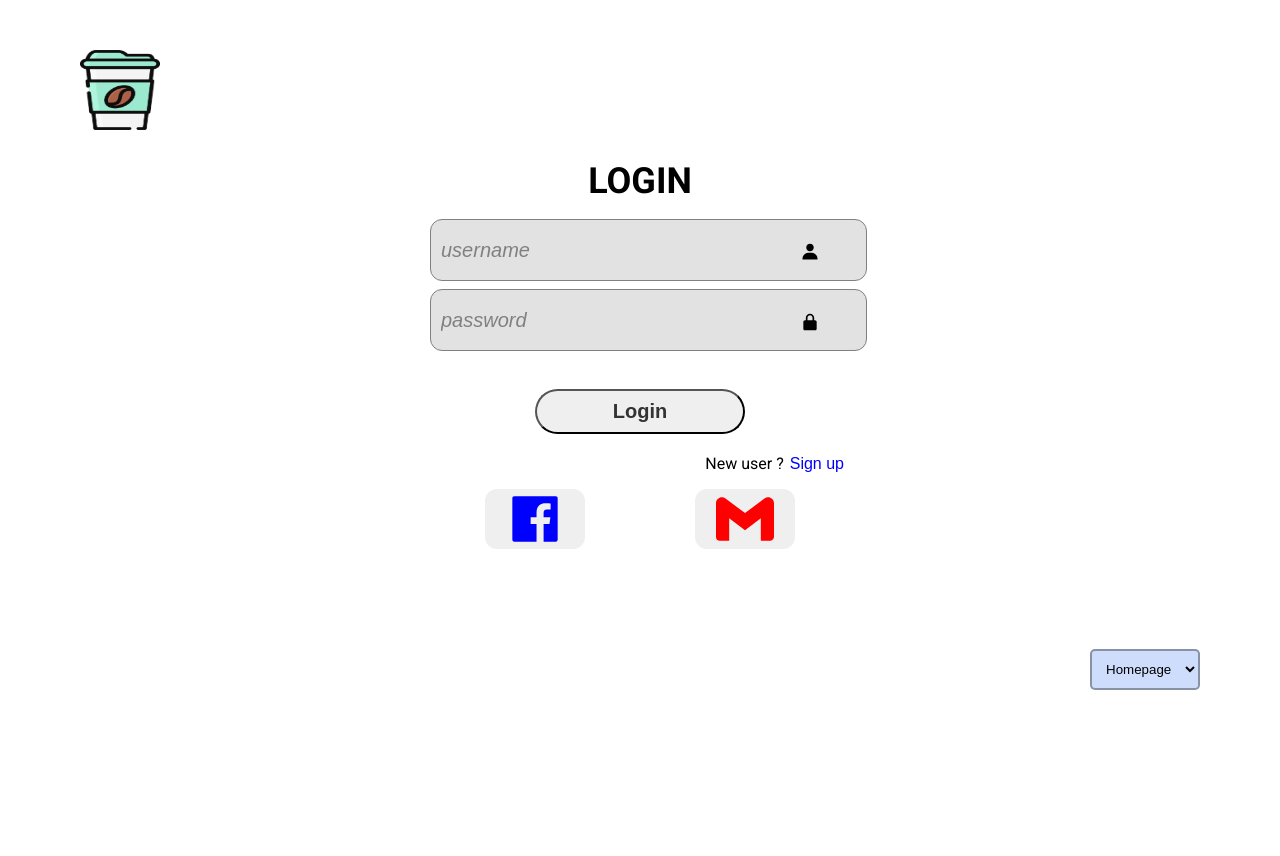
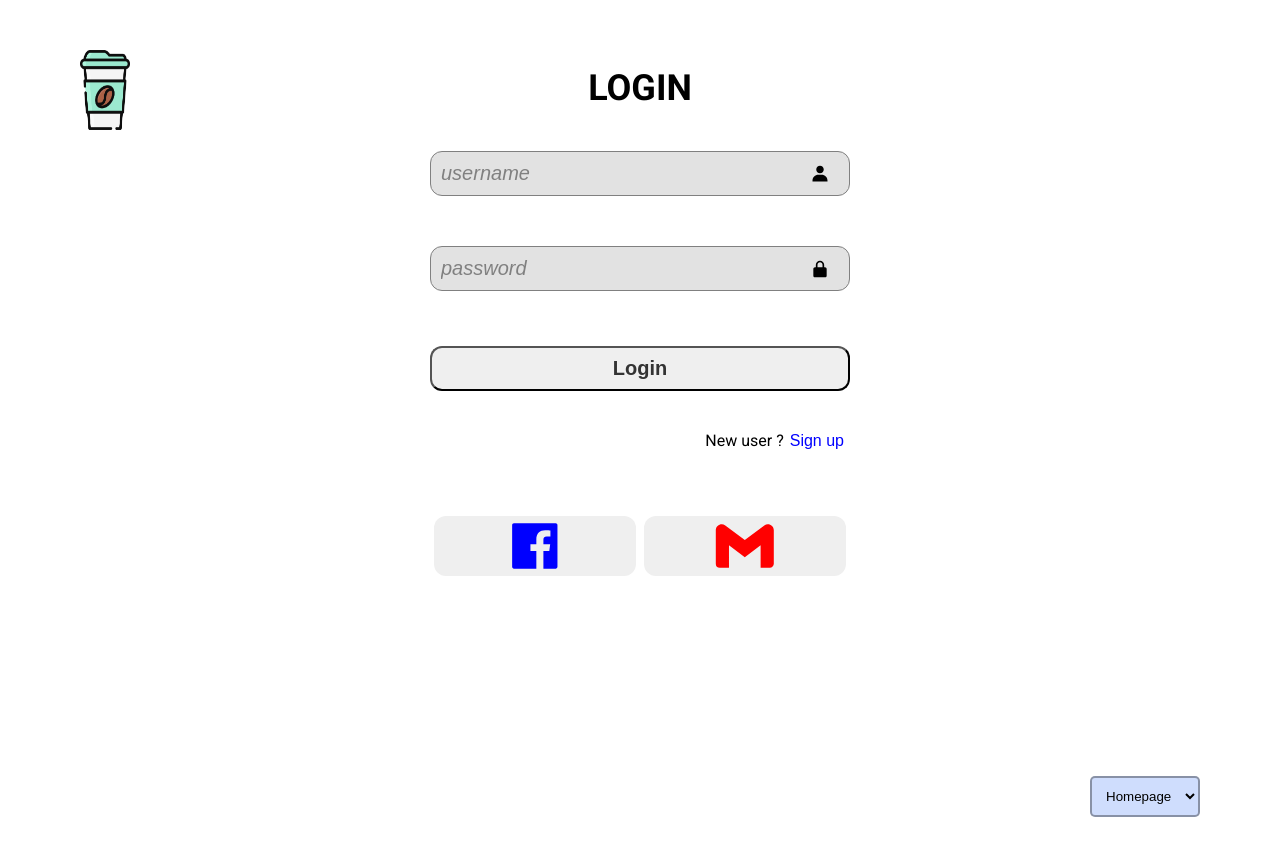
Before and after one commit to thienpa-fe/coffee-store-review, a Next.js app: page /login in a window 1280 px wide. Shown: the top 856 px of the page. Before the commit the page ends 800 px from the top, so only its background shows below. Built offline with nearby package versions, Linux system fonts and the light colour scheme.

Commit message:
[CF-2]: Edit UI and fix syntax CSS

```diff
--- a/src/app/login/styles.js
+++ b/src/app/login/styles.js
@@ -2,6 +2,9 @@ import styled from 'styled-components';
 
 const LoginStyled = styled.div`
   padding: 50px 80px;
+  @media (max-width: 375px) {
+    padding: 10px 10px;
+  }
 `;
 
 export default LoginStyled;
--- a/src/components/LoginScreen/index.jsx
+++ b/src/components/LoginScreen/index.jsx
@@ -6,7 +6,6 @@ import { BiSolidUser, BiSolidLockAlt } from 'react-icons/bi';
 
 const LoginScreen = () => (
   <LoginScreenStyled>
-    <LogoStyled src="/images/cf-icon.png" alt="logo.png" />
     <div className="login-container">
       <form className="login">
         <h1 className="title">LOGIN</h1>
@@ -34,6 +33,7 @@ const LoginScreen = () => (
         </div>
       </form>
     </div>
+    <LogoStyled src="/images/cf-icon.png" alt="logo.png" className="icon-cf" />
     <div className="select">
       <select name="page" id="page">
         <option value="homepage">Homepage</option>
--- a/src/components/LoginScreen/styles.js
+++ b/src/components/LoginScreen/styles.js
@@ -3,15 +3,15 @@ import styled from 'styled-components';
 const LoginScreenStyled = styled.div`
   .login-container {
     display: flex;
-    flex-direction: column;
-    align-items: center;
-    border-radius: 12px;
+    justify-content: center;
+    position: relative;
   }
 
   .title {
     font-size: 36px;
     text-align: center;
     font-weight: 900;
+    margin: 20px 0;
   }
 
   .loginform {
@@ -19,29 +19,30 @@ const LoginScreenStyled = styled.div`
   }
 
   .login {
-    width: 420px;
-    margin-top: 30px;
+    width: 100%;
+    max-width: 420px;
   }
 
   .input-box {
-    width: 420px;
-    height: 50px;
-    margin: 20px 0;
+    display: flex;
     position: relative;
   }
 
   .input-box > input {
+    margin: 25px 0;
     width: 100%;
-    height: 100%;
+    padding: 10px 20px 10px 10px;
     border: none;
     outline: none;
     border: 1px solid #808080;
-    border-radius: 12px;
     background: #8080803b;
     font-size: 20px;
-    padding: 5px 5px 5px 10px;
+    border-radius: 12px;
     &:focus {
       border: 2px solid #808080;
+    }
+    @media (max-width: 375px) {
+      margin: 15px 0;
     }
   }
 
@@ -54,21 +55,22 @@ const LoginScreenStyled = styled.div`
 
   .icon {
     position: absolute;
-    right: 20px;
-    top: 45%;
-    transform: translate(-50%);
+    right: 10px;
+    top: 50%;
     font-size: 20px;
+    transform: translate(-50%, -50%);
   }
 
   .btn-login {
     text-align: center;
-    margin-top: 50px;
+    width: 100%;
   }
 
   .btn {
-    width: 50%;
+    margin: 30px 0;
+    width: 100%;
     height: 45px;
-    border-radius: 40px;
+    border-radius: 12px;
     font-size: 20px;
     font-weight: bold;
     color: #333;
@@ -83,7 +85,7 @@ const LoginScreenStyled = styled.div`
   .sign-up {
     display: flex;
     justify-content: flex-end;
-    margin-top: 20px;
+    margin-top: 10px;
     align-items: center;
   }
 
@@ -102,10 +104,11 @@ const LoginScreenStyled = styled.div`
   .icon-login-container {
     display: flex;
     justify-content: space-around;
+    margin-top: 50px;
   }
 
   .icon-login {
-    width: 100px;
+    width: 48%;
     height: 60px;
     border-radius: 12px;
     border: none;
@@ -129,10 +132,22 @@ const LoginScreenStyled = styled.div`
     height: 100%;
   }
 
+  .icon-cf {
+    width: 50px;
+    position: absolute;
+    top: 50px;
+    @media (max-width: 375px) {
+      position: absolute;
+      width: 30px;
+      top: 20px;
+    }
+  }
+
   .select {
-    text-align: end;
-    margin-top: 100px;
-    > select {
+    display: flex;
+    justify-content: end;
+    margin-top: 200px;
+    & > select {
       padding: 10px;
       border-radius: 5px;
       border: 2px solid #00000057;
@@ -144,6 +159,10 @@ const LoginScreenStyled = styled.div`
         scale: 1.1;
       }
     }
+    @media (max-width: 375px) {
+      margin: 50px;
+      justify-content: center;
+    }
   }
 `;
 
```
